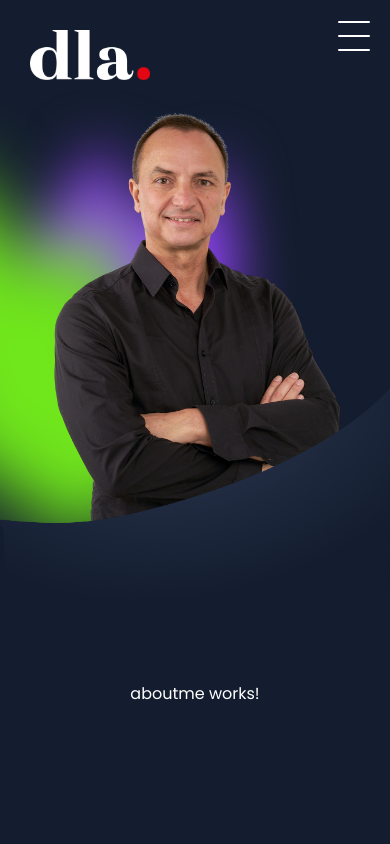
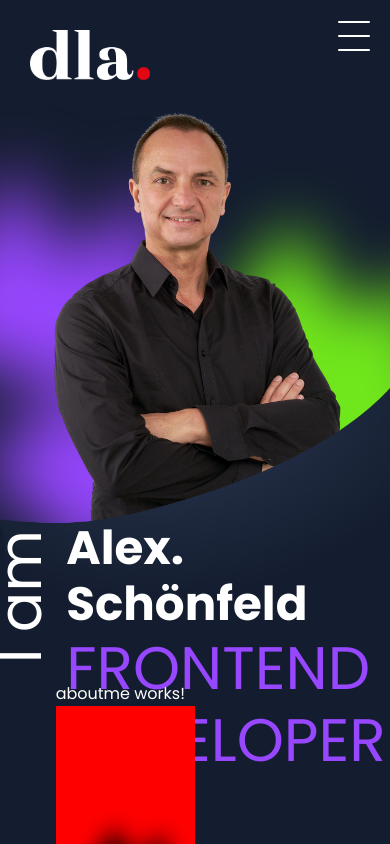
Before and after one commit to alsiesta/portfolio, an Angular app: page / in a window 390 px wide. Built offline with nearby package versions, Linux system fonts and the light colour scheme.

Commit message:
shadows responsive now

```diff
--- a/src/app/routing/aboutme/aboutme.component.html
+++ b/src/app/routing/aboutme/aboutme.component.html
@@ -1 +1,18 @@
 <p>aboutme works!</p>
+<div>
+    <!-- <svg viewBox="0 0 100 100">
+      <rect x="10" y="10" width="80" height="80" />
+    </svg> -->
+    <svg width="554" height="795" viewBox="0 0 554 795" fill="none" xmlns="http://www.w3.org/2000/svg">
+        <g id="Purple shadow" filter="url(#filter0_f_230_443)">
+        <path d="M93.3453 330.832C153.672 199.776 191.851 154.382 203.4 148.067C203.4 148.067 240.595 18.2365 271.675 158.654C302.756 299.071 425.039 101.261 425.039 101.261L460.705 330.832L321.586 414.265L460.705 465.12L396.506 701.378L176.396 501.339L321.586 414.265L93.3453 330.832Z" fill="#000000"/>
+        </g>
+        <defs>
+        <filter id="filter0_f_230_443" x="0.345337" y="0.37793" width="553.36" height="794" filterUnits="userSpaceOnUse" color-interpolation-filters="sRGB">
+        <feFlood flood-opacity="0" result="BackgroundImageFix"/>
+        <feBlend mode="normal" in="SourceGraphic" in2="BackgroundImageFix" result="shape"/>
+        <feGaussianBlur stdDeviation="46.5" result="effect1_foregroundBlur_230_443"/>
+        </filter>
+        </defs>
+        </svg>
+  </div>
--- a/src/app/routing/aboutme/aboutme.component.scss
+++ b/src/app/routing/aboutme/aboutme.component.scss
@@ -2,3 +2,16 @@
   display: block;
   z-index: 2;
 }
+
+div {
+  width: 50%; /* set the width of the containing div to 50% */
+  height: 400px; /* set the height of the containing div to a fixed value */
+}
+
+svg {
+  background-color: red
+  ;
+  width: 100%; /* set the width of the SVG element to 100% */
+  height: 100%; /* set the height of the SVG element to 100% */
+  max-height: 100%; /* set a maximum height to prevent the SVG from overflowing */
+}
--- a/src/app/routing/greetingsection/greetingsection.component.html
+++ b/src/app/routing/greetingsection/greetingsection.component.html
@@ -1,14 +1,44 @@
 <div class="curve-image-container">
     <img class="profile-image1" src="./assets/img/profile-image1.png">
     <img class="vector" src="./assets/img/vector.png">
+    <!-- <img class="vector" src="./assets/svg/vector.svg"> -->
 
 </div>
 
 <div class="shadows">
-    <img class="shadow-purple" src="./assets/svg/sec_greeting_purple_shadow.svg" alt="">
-    <img class="shadow-green" src="./assets/svg/sec_greeting_green_shadow.svg" alt="">
+    <svg width="554" height="795" viewBox="0 0 554 795" fill="none" xmlns="http://www.w3.org/2000/svg">
+        <g id="Purple shadow" filter="url(#filter0_f_230_443)">
+            <path
+                d="M93.3453 330.832C153.672 199.776 191.851 154.382 203.4 148.067C203.4 148.067 240.595 18.2365 271.675 158.654C302.756 299.071 425.039 101.261 425.039 101.261L460.705 330.832L321.586 414.265L460.705 465.12L396.506 701.378L176.396 501.339L321.586 414.265L93.3453 330.832Z"
+                fill="#9747FF" />
+        </g>
+        <defs>
+            <filter id="filter0_f_230_443" x="0.345337" y="0.37793" width="553.36" height="794"
+                filterUnits="userSpaceOnUse" color-interpolation-filters="sRGB">
+                <feFlood flood-opacity="0" result="BackgroundImageFix" />
+                <feBlend mode="normal" in="SourceGraphic" in2="BackgroundImageFix" result="shape" />
+                <feGaussianBlur stdDeviation="46.5" result="effect1_foregroundBlur_230_443" />
+            </filter>
+        </defs>
+    </svg>
+    <svg width="597" height="689" viewBox="0 0 597 689" fill="none" xmlns="http://www.w3.org/2000/svg">
+        <g id="GReen shadow" filter="url(#filter0_f_230_444)">
+            <path
+                d="M154.832 380.594C-18.3302 332.739 228.52 93.0502 228.52 93.0502C228.52 93.0502 287.326 296.792 368.382 202.22C449.439 107.649 392.764 296.793 466.564 383.117C540.365 469.441 481.494 494.503 481.494 494.503C481.494 494.503 404.753 637.011 342.202 584.298C279.651 531.584 207.016 498.25 179.512 451.85C154.712 410.011 171.242 395.037 197.236 391.926C184.85 388.75 170.77 384.998 154.832 380.594Z"
+                fill="#70E61C" />
+        </g>
+        <defs>
+            <filter id="filter0_f_230_444" x="0.223145" y="0.050293" width="596.516" height="688.947"
+                filterUnits="userSpaceOnUse" color-interpolation-filters="sRGB">
+                <feFlood flood-opacity="0" result="BackgroundImageFix" />
+                <feBlend mode="normal" in="SourceGraphic" in2="BackgroundImageFix" result="shape" />
+                <feGaussianBlur stdDeviation="46.5" result="effect1_foregroundBlur_230_444" />
+            </filter>
+        </defs>
+    </svg>
 </div>
-<!-- <div class="copy-container-parent">
+
+<div class="copy-container-parent">
 
     <div class="spacer1"></div>
     <div class="copy-container-child">
@@ -24,7 +54,7 @@
     </div>
 
 
-</div> -->
+</div>
 
 <!-- <div class="social-links">
     <div class="blue-line"></div>
--- a/src/app/routing/greetingsection/greetingsection.component.scss
+++ b/src/app/routing/greetingsection/greetingsection.component.scss
@@ -13,34 +13,44 @@
 }
 
 .shadows {
-  position: absolute;
+  position: relative;
   display: flex;
-  justify-content: center;
-  width: 100%;
+  justify-content: flex-end;
+  width: 80%;
   overflow: hidden;
   height: 80vh;
-//   position: relative;
-//   top:0;
-// width: 100%;
-//   display: flex;
-//   justify-content: flex-start;
-//   align-items: flex-start;
-  // width: 100%;
-  // height: 95%;
   z-index: -1;
-
-  img:nth-child(1) {
-    position: absolute;
-    max-width: 350px;
-    height: auto;
-    left: -50px;
+  @media (max-width: $breakpointMedium) {
+    width: 100%;
   }
 
-  img:nth-child(2) {
+  svg:nth-child(1) {
     position: absolute;
-    max-width: 450px;
-    height: auto;
-    left: -200px;
+    display: flex;
+    left: -350px;
+    width: 100%;
+    height: 100%;
+    max-height: 100%;
+    @media (max-width: $breakpointMedium) {
+      left: -150px;
+    }
+    @media (max-width: $breakpointCompact) {
+      left: -150px;
+    }
+  }
+  svg:nth-child(2) {
+    position: relative;
+    display: flex;
+    left: -100px;
+    width: 100%;
+    height: 100%;
+    max-height: 100%;
+    @media (max-width: $breakpointMedium) {
+      left: 150px;
+    }
+    @media (max-width: $breakpointCompact) {
+      left: 150px;
+    }
   }
 }
 
@@ -51,15 +61,7 @@
   width: 100%;
   overflow: hidden;
   height: 80vh;
-  // @media (min-width: ($breakpointExpanded + (350px))) {
-  //   height: 85vh;
-  // }
-  // @media (max-width: ($breakpointExpanded + (350px))) {
-  //   height: 75vh;
-  // }
-  // @media (max-width: $breakpointMedium) {
-  //   justify-content: center;
-  // }
+
 }
 
 .profile-image1 {
@@ -95,7 +97,7 @@
   }
   @media (max-width: $breakpointMedium) {
     position: relative;
-    top: 5px;;
+    top: 5px;
     left: unset;
     height: 50vh;
     bottom: 40px;
@@ -114,8 +116,7 @@
   height: 85vh;
   bottom: -210px;
 
-
-  @media (max-width: ($breakpointExpanded + (100px)) ){
+  @media (max-width: ($breakpointExpanded + (100px))) {
     height: 80vh;
     bottom: -190px;
   }
@@ -257,7 +258,7 @@
   @media (max-width: $breakpointMedium) {
     justify-content: center;
     width: 100%;
-    top:430px
+    top: 430px;
   }
 }
 
```
Also changed, not shown: src/assets/img/top_green_shadow.png (added), src/assets/img/top_purple_shadow.png (added).
